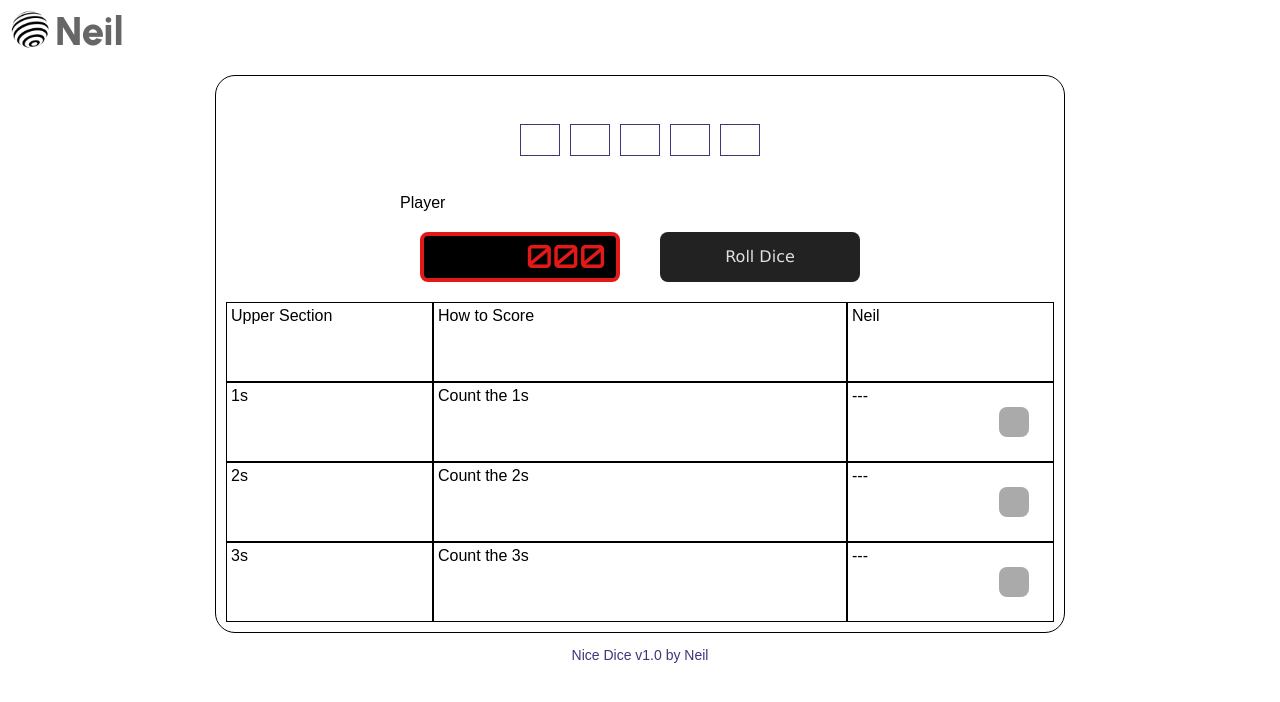
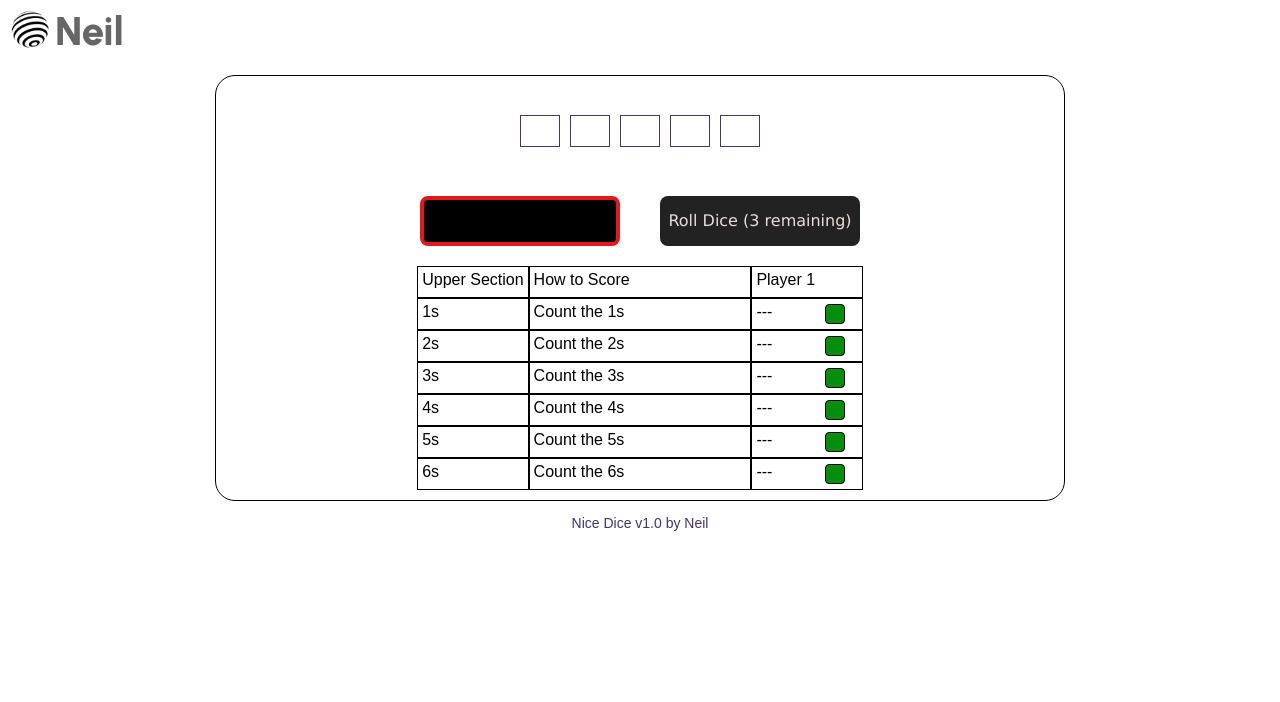
Before and after one commit to nf1973/nicedice, a plain HTML site: page index.html in a window 1280 px wide. Drawn offline with Linux system fonts and the light colour scheme.

Commit message:
added game logic

```diff
--- a/css/style.css
+++ b/css/style.css
@@ -1,3 +1,7 @@
+:root {
+  --select-btn-color: rgb(4, 142, 13);
+}
+
 * {
   margin: 0;
   padding: 0;
@@ -155,15 +159,12 @@ body {
 }
 
 .btn-select {
-  width: 30px;
-  height: 30px;
-  font-family: "Lucida Sans", "Lucida Sans Regular", "Lucida Grande",
-    "Lucida Sans Unicode", Geneva, Verdana, sans-serif;
-  text-decoration: none;
-  background: #aaa;
-  color: #e4dfda;
-  margin: 20px;
+  width: 20px;
+  height: 20px;
+  background-color: var(--select-btn-color);
+  margin: 1px;
   text-align: center;
   padding-top: 15px;
-  border-radius: 8px;
+  border-radius: 4px;
+  border: 1px solid black;
 }
--- a/index.html
+++ b/index.html
@@ -8,8 +8,7 @@
     <link rel="preconnect" href="https://fonts.gstatic.com" crossorigin />
     <link
       href="https://fonts.googleapis.com/css2?family=Orbitron:wght@500&family=Urbanist:wght@800&display=swap"
-      rel="stylesheet"
-    />
+      rel="stylesheet" />
     <link rel="stylesheet" type="text/css" href="css/style.css" />
   </head>
 
@@ -31,15 +30,15 @@
               <div class="dice dice-two" onclick="dice[1].lockSwitch();"></div>
               <div
                 class="dice dice-three"
-                onclick="dice[2].lockSwitch();"
-              ></div>
+                onclick="dice[2].lockSwitch();"></div>
               <div class="dice dice-four" onclick="dice[3].lockSwitch();"></div>
               <div class="dice dice-five" onclick="dice[4].lockSwitch();"></div>
             </div>
             <div class="buttons-grid">
-              <div class="player-playing">Player</div>
-              <div class="led total">000</div>
-              <div class="btn roll" onclick="rollDice();">Roll Dice</div>
+              <div class="led total"></div>
+              <div class="btn roll" onclick="rollDice();">
+                Roll Dice (3 remaining)
+              </div>
             </div>
             <div class="sc-grid">
               <div class="sc sc-rounds">Upper Section</div>
@@ -52,8 +51,7 @@
                 <div class="sc-1s-p0-score">---</div>
                 <div
                   class="btn-select sc-1s-p0-btn"
-                  onclick="tryPosition('1s',0)"
-                ></div>
+                  onclick="tryPosition('1s',0)"></div>
               </div>
 
               <div class="sc sc-2s">2s</div>
@@ -62,8 +60,7 @@
                 <div class="sc-2s-p0-score">---</div>
                 <div
                   class="btn-select sc-2s-p0-btn"
-                  onclick="tryPosition('2s',0)"
-                ></div>
+                  onclick="tryPosition('2s',0)"></div>
               </div>
 
               <div class="sc sc-3s-name">3s</div>
@@ -72,8 +69,34 @@
                 <div class="sc-3s-p0-score">---</div>
                 <div
                   class="btn-select sc-3s-p0-btn"
-                  onclick="tryPosition('3s',0)"
-                ></div>
+                  onclick="tryPosition('3s',0)"></div>
+              </div>
+
+              <div class="sc sc-4s-name">4s</div>
+              <div class="sc sc-how">Count the 4s</div>
+              <div class="sc sc-pr-grid sc-4s-p0">
+                <div class="sc-4s-p0-score">---</div>
+                <div
+                  class="btn-select sc-4s-p0-btn"
+                  onclick="tryPosition('4s',0)"></div>
+              </div>
+
+              <div class="sc sc-3s-name">5s</div>
+              <div class="sc sc-how">Count the 5s</div>
+              <div class="sc sc-pr-grid sc-5s-p0">
+                <div class="sc-5s-p0-score">---</div>
+                <div
+                  class="btn-select sc-5s-p0-btn"
+                  onclick="tryPosition('5s',0)"></div>
+              </div>
+
+              <div class="sc sc-3s-name">6s</div>
+              <div class="sc sc-how">Count the 6s</div>
+              <div class="sc sc-pr-grid sc-6s-p0">
+                <div class="sc-6s-p0-score">---</div>
+                <div
+                  class="btn-select sc-6s-p0-btn"
+                  onclick="tryPosition('6s',0)"></div>
               </div>
 
               <!-- TODO - Add the rest of the table -->
--- a/scripts/main.js
+++ b/scripts/main.js
@@ -25,10 +25,23 @@ class Dice {
       this.querySelector.style.backgroundColor = "white";
       this.querySelector.style.color = "black";
     } else {
-      this.isLocked = true;
-      this.querySelector.style.backgroundColor = "black";
-      this.querySelector.style.color = "white";
+      if (this.value > 0) {
+        this.isLocked = true;
+        this.querySelector.style.backgroundColor = "black";
+        this.querySelector.style.color = "white";
+      }
     }
+  }
+
+  clearValue() {
+    this.value = "";
+    this.querySelector.innerHTML = "";
+  }
+
+  unlock() {
+    this.isLocked = false;
+    this.querySelector.style.backgroundColor = "white";
+    this.querySelector.style.color = "black";
   }
 }
 
@@ -36,7 +49,7 @@ class Player {
   constructor(id, name) {
     this.id = id[0];
     this.name = name;
-    this.roundsRemaining = 13;
+    this.roundsRemaining = 6; //should be 13!
     this.diceRollsRemainingThisRound = 3;
     this.qsName = document.querySelector(`.sc-p${id}-name`);
     this.qs1s = document.querySelector(`.sc-1s-p${id}`);
@@ -84,10 +97,43 @@ class Player {
           }
         }
         break;
+      case "4s":
+        for (i = 0; i <= 4; i++) {
+          if (dice[i].value == 4) {
+            tot = tot + dice[i].value;
+          }
+        }
+        break;
+      case "5s":
+        for (i = 0; i <= 4; i++) {
+          if (dice[i].value == 5) {
+            tot = tot + dice[i].value;
+          }
+        }
+        break;
+      case "6s":
+        for (i = 0; i <= 4; i++) {
+          if (dice[i].value == 6) {
+            tot = tot + dice[i].value;
+          }
+        }
+        break;
     }
     this.scoreCard.set(mapKey, ["not-available", tot]);
     let qs = document.querySelector(`.sc-${mapKey}-p${currentPlayer.id}`);
     qs.innerHTML = tot;
+
+    this.roundsRemaining--;
+    this.diceRollsRemainingThisRound = 3;
+    //set the text for button
+    rollButton.innerHTML =
+      "Roll Dice (" + currentPlayer.diceRollsRemainingThisRound + " remaining)";
+
+    //Unlock all dice
+    for (i = 0; i <= 4; i++) {
+      dice[i].unlock();
+      dice[i].clearValue();
+    }
   }
 }
 
@@ -97,12 +143,10 @@ class Player {
 
 //Global Variables / Constant Definitions
 const diceNames = ["one", "two", "three", "four", "five"];
-const playerNames = ["Neil"]; //TODO Make the number of players changeable (1-4 players) and get input from the User
+const playerNames = ["Player 1"]; //TODO Make the number of players changeable (1-4 players) and get input from the User
 const dice = [];
 const player = [];
 let currentPlayer;
-
-var lastThrow = 0;
 
 //Create game artifacts
 
@@ -121,6 +165,7 @@ console.log("Current Player is " + currentPlayer.name);
 
 //Get static DOM Elements
 total = document.querySelector(".total");
+rollButton = document.querySelector(".roll");
 
 //////////////////////////////////////////////////////////////////////////////////////////////////////////////////////////////////////////////////////////
 //////////////////////////////////////////////////////////////////////////////////////////////////////////////////////////////////////////////////////////
@@ -128,28 +173,19 @@ total = document.querySelector(".total");
 
 //Main Game Functions
 function rollDice() {
-  lastThrow = 0;
   //Throw the Dice
   if (currentPlayer.diceRollsRemainingThisRound >= 1 && aDiceIsUnlocked()) {
-    console.log(
-      "Player " +
-        currentPlayer.name +
-        " (id:" +
-        currentPlayer.id +
-        ") has " +
-        currentPlayer.diceRollsRemainingThisRound +
-        " dice rolls remaining"
-    );
     for (i = 0; i <= 4; i++) {
       dice[i].throw();
-      lastThrow = lastThrow + dice[i].value;
-      total.innerHTML = lastThrow;
     }
     currentPlayer.diceRollsRemainingThisRound--;
+    rollButton.innerHTML =
+      "Roll Dice (" + currentPlayer.diceRollsRemainingThisRound + " remaining)";
   }
 }
 
 function tryPosition(mapKey) {
+  let totalScore = 0;
   console.log(
     "Player " +
       currentPlayer.name +
@@ -163,9 +199,21 @@ function tryPosition(mapKey) {
 
   if (
     currentPlayer.roundsRemaining > 0 &&
-    currentPlayer.scoreCard.get(mapKey)[0] == "available"
+    currentPlayer.scoreCard.get(mapKey)[0] == "available" &&
+    dice[0].value > 0 //Prevent setting before rolling dice!
   ) {
     currentPlayer.usePosition(mapKey);
+    if (currentPlayer.roundsRemaining <= 0) {
+      //prevent further throws
+      currentPlayer.diceRollsRemainingThisRound = 0;
+      rollButton.innerHTML = "Game Over";
+
+      //show the total
+      for (let [key, value] of currentPlayer.scoreCard) {
+        totalScore = totalScore + value[1];
+      }
+      total.innerHTML = totalScore;
+    }
   }
 }
 
```
